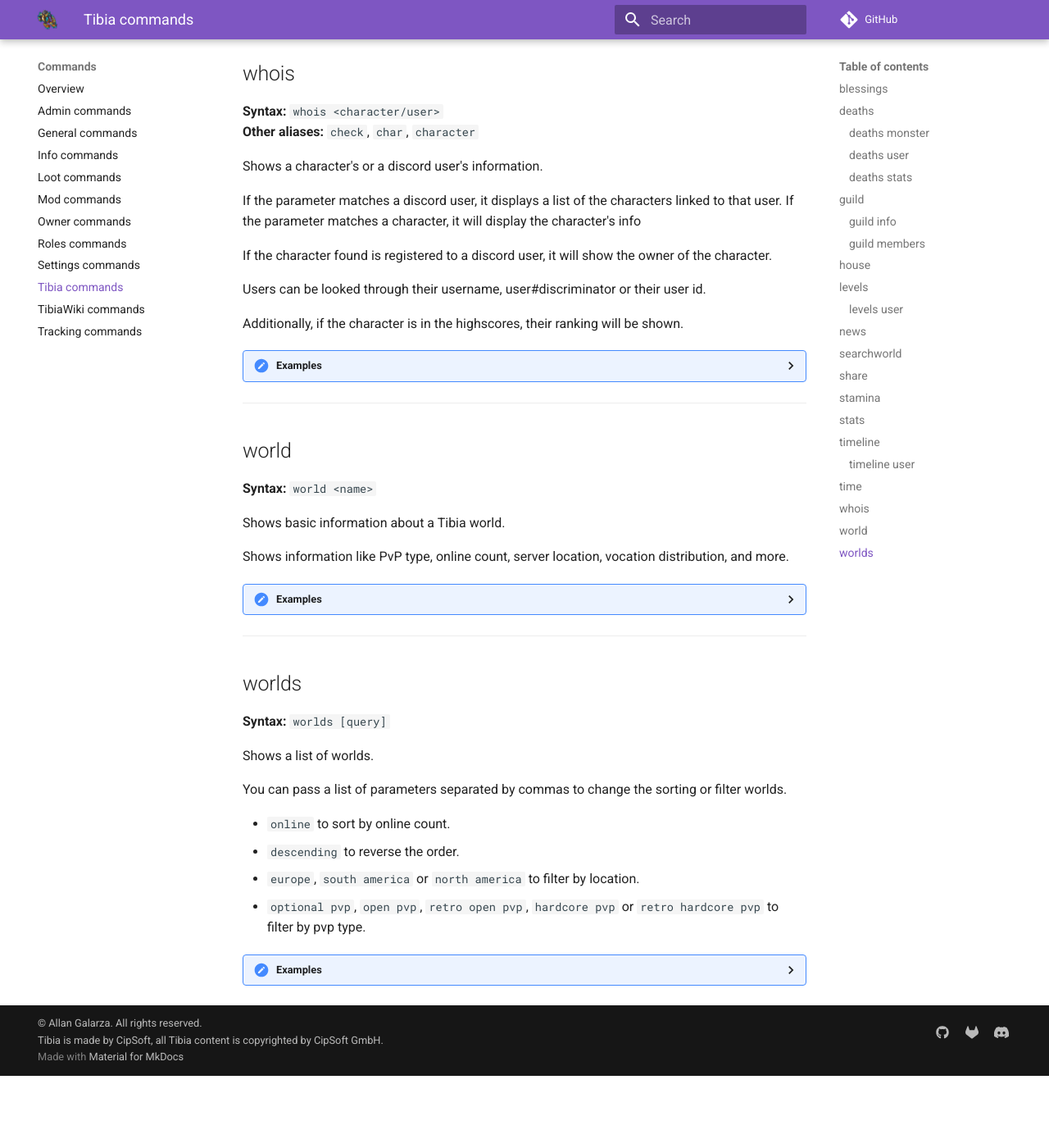
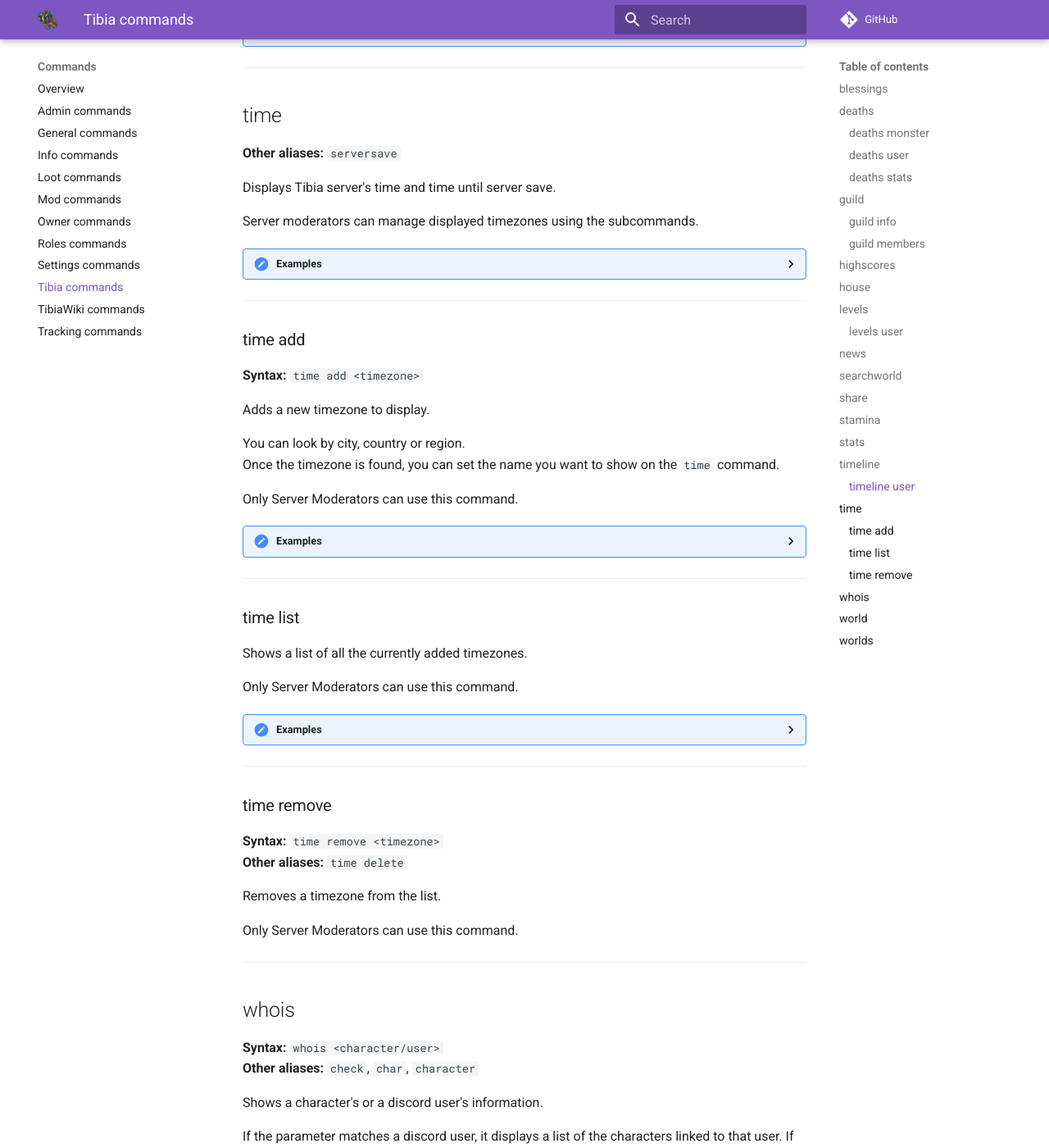
Before and after one commit to Galarzaa90/NabBot, an MkDocs documentation site: the page built from docs/commands/tibia.md, in a window 1280 px wide and 1400 px high, scrolled down 6644 px. Shown: the whole window at 82% size. Built offline with MkDocs 1.6.1 and Material for MkDocs 9.7.7, drawn with Linux system fonts in a browser that asks for light colours; comment, search, counter and statistics services are not loaded; before the commit the page ends 7956 px from its top, so only the background shows below that; some of the changed text lies outside the part shown.

Commit message:
Updated documentaiton - Added missing commands - Removed deprecated config entries

```diff
--- a/.travis.yml
+++ b/.travis.yml
@@ -21,6 +21,7 @@ script:
 - python -m compileall ./utils
 - cp CHANGELOG.md docs/changelog.md
 - python -m mkdocs build
+- echo 'nabbot.xyz' > ./site/CNAME
 
 deploy:
   provider: pages
--- a/docs/commands/tibia.md
+++ b/docs/commands/tibia.md
@@ -116,6 +116,24 @@ Online members have an icon next to their name.
 ??? summary "Examples"
     **/guild members Redd Alliance**
     ![image](../assets/images/commands/guildmembers.png)
+
+----
+
+## highscores
+**Syntax**: `highscores [world,category[,vocation]]`
+
+Shows the entries in the highscores.
+If the server is already tracking a world, there's no need to specify a world.
+Available categories are: experience, magic, shielding, distance, sword, club, axe, fist and fishing.
+Available vocations are: all, paladin, druid, sorcerer, knight.
+
+??? summary "Examples"
+    **/highscores**
+    ![image](../assets/images/commands/highscores1.png)
+    **/highscores shielding**
+    ![image](../assets/images/commands/highscores2.png)
+    **/highscores antica,magic,paladin**
+    ![image](../assets/images/commands/highscores3.png)
 
 ----
 
@@ -312,9 +330,48 @@ Shows a users's recent level ups and deaths on their characters.
 
 Displays Tibia server's time and time until server save.
 
+Server moderators can manage displayed timezones using the subcommands.
+
 ??? Summary "Examples"
     **/time**
     ![image](../assets/images/commands/time.png)
+
+----
+
+### time add
+**Syntax:** `time add <timezone>`
+
+Adds a new timezone to display.
+
+You can look by city, country or region.
+Once the timezone is found, you can set the name you want to show on the `time` command.
+
+Only Server Moderators can use this command.
+
+??? Summary "Examples"
+    **/time add berlin**
+    ![image](../assets/images/commands/time_add.png)
+
+----
+
+### time list
+Shows a list of all the currently added timezones.
+
+Only Server Moderators can use this command.
+
+??? Summary "Examples"
+    **/time list**
+    ![image](../assets/images/commands/time_list.png)
+
+----
+
+### time remove
+**Syntax:** `time remove <timezone>`
+**Other aliases:** `time delete`
+
+Removes a timezone from the list.
+
+Only Server Moderators can use this command.
 
 ----
 
```
Also changed, not shown: docs/commands/owner.md (+23 -5 lines), docs/commands/tibiawiki.md (+11 -0 lines), docs/hosting/config.md (+0 -37 lines), docs/assets/images/commands/highscores1.png (added), docs/assets/images/commands/highscores2.png (added), docs/assets/images/commands/highscores3.png (added), docs/assets/images/commands/rashid.png (added), docs/assets/images/commands/reload.png (added), docs/assets/images/commands/reloadconfig.png (added), docs/assets/images/commands/time.png, docs/assets/images/commands/time_add.png (added), docs/assets/images/commands/time_list.png (added), 1 other file.
